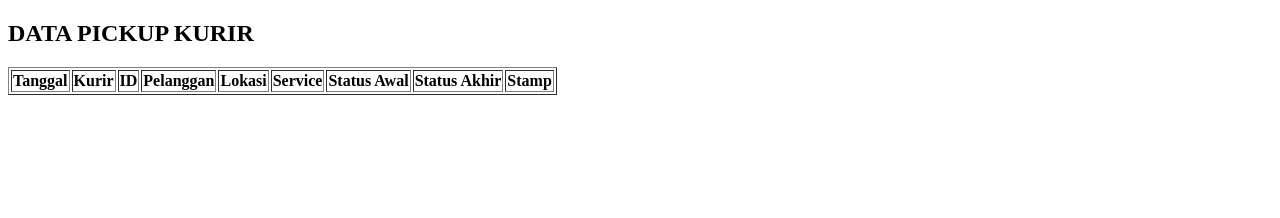
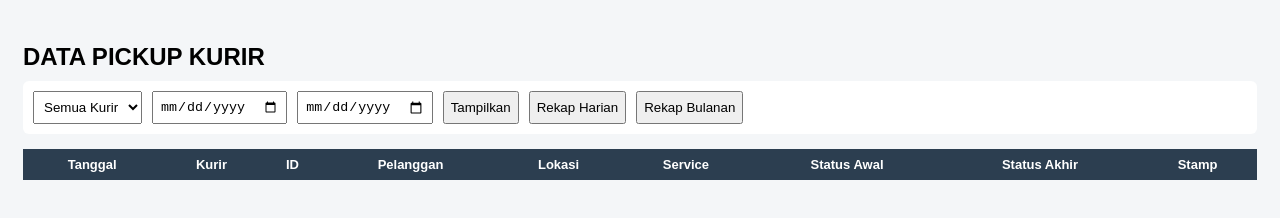
Before and after one commit to antikraharja-code/monitorpickup, a plain HTML site: page admin/index.html in a window 1280 px wide. Drawn offline with Linux system fonts and the light colour scheme.

Commit message:
Update index.html

```diff
--- a/admin/index.html
+++ b/admin/index.html
@@ -3,12 +3,93 @@
 <head>
 <meta charset="UTF-8">
 <title>Monitoring Pickup</title>
+<meta name="viewport" content="width=device-width, initial-scale=1">
+
+<style>
+body {
+  font-family: Arial, sans-serif;
+  padding: 15px;
+  background: #f4f6f8;
+}
+
+h2 {
+  margin-bottom: 10px;
+}
+
+.filter {
+  background: #fff;
+  padding: 10px;
+  border-radius: 6px;
+  margin-bottom: 15px;
+  display: flex;
+  gap: 10px;
+  flex-wrap: wrap;
+}
+
+.filter select, .filter input, .filter button {
+  padding: 6px;
+}
+
+button {
+  cursor: pointer;
+}
+
+table {
+  width: 100%;
+  border-collapse: collapse;
+  background: #fff;
+}
+
+th {
+  background: #2c3e50;
+  color: #fff;
+  padding: 8px;
+  font-size: 13px;
+}
+
+td {
+  padding: 8px;
+  font-size: 13px;
+  border-bottom: 1px solid #ddd;
+}
+
+tr:hover {
+  background: #f1f1f1;
+}
+
+.status-pickup {
+  background: #fff3cd;
+}
+
+.status-selesai {
+  background: #d4edda;
+}
+
+.rekap {
+  margin-top: 10px;
+  font-weight: bold;
+}
+</style>
 </head>
+
 <body>
 
 <h2>DATA PICKUP KURIR</h2>
 
-<table border="1">
+<div class="filter">
+  <select id="filterKurir">
+    <option value="">Semua Kurir</option>
+  </select>
+
+  <input type="date" id="tglAwal">
+  <input type="date" id="tglAkhir">
+
+  <button onclick="renderTable()">Tampilkan</button>
+  <button onclick="rekapHarian()">Rekap Harian</button>
+  <button onclick="rekapBulanan()">Rekap Bulanan</button>
+</div>
+
+<table>
 <thead>
 <tr>
 <th>Tanggal</th>
@@ -25,6 +106,8 @@
 <tbody id="tbody"></tbody>
 </table>
 
+<div class="rekap" id="rekap"></div>
+
 <script src="admin.js"></script>
 </body>
 </html>
```
